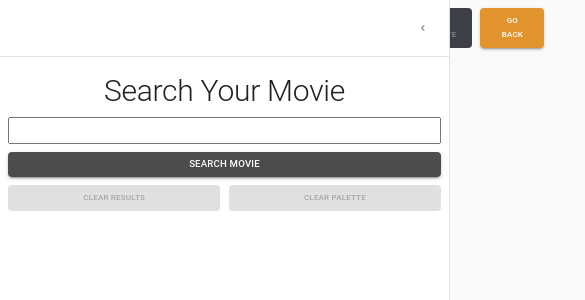
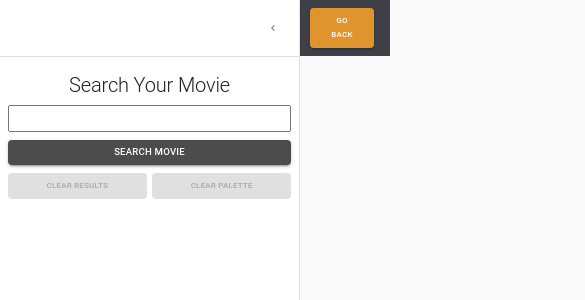
Before and after one commit to HadySalhab/Movie-React-App, a React (Create React App) app: page /palette/new in a window 390 px wide. Shown: the top 300 px of the page, 585 px wide, since content can reach past the window. Built offline with nearby package versions, Linux system fonts and the light colour scheme.

Commit message:
Making NewPalette Page responsive

```diff
--- a/src/data/Constants.js
+++ b/src/data/Constants.js
@@ -1,4 +1,5 @@
-export const DRAWER_WIDTH = 450;
+export const DRAWER_WIDTH = 300;
+export const DRAWER_WIDTH_LARGE = 450;
 const IMAGE_BASE_URL = "https://image.tmdb.org/t/p/";
 const IMAGE_FILE_SIZE_W185 = "w185";
 const IMAGE_FILE_SIZE_W250 = "w250_and_h141_face";
--- a/src/page/new-palette/components/MyToolbar.js
+++ b/src/page/new-palette/components/MyToolbar.js
@@ -31,7 +31,13 @@ function MyToolbar() {
 				<MenuIcon />
 			</IconButton>
 			<div className={classes.toolbarContainer}>
-				<Typography variant="h5" noWrap>
+				<Typography
+					variant="h5"
+					noWrap
+					classes={{
+						root: classes.title,
+					}}
+				>
 					New Movie Palette
 				</Typography>
 
--- a/src/page/new-palette/style/MyAppBarStyle.js
+++ b/src/page/new-palette/style/MyAppBarStyle.js
@@ -1,5 +1,6 @@
 import { makeStyles } from "@material-ui/core/styles";
-import { DRAWER_WIDTH } from "../../../data/Constants";
+import sizes from "../../../vo/sizes";
+import { DRAWER_WIDTH, DRAWER_WIDTH_LARGE } from "../../../data/Constants";
 const useStyles = makeStyles((theme) => ({
 	appBar: {
 		transition: theme.transitions.create(["margin", "width"], {
@@ -8,7 +9,10 @@ const useStyles = makeStyles((theme) => ({
 		}),
 	},
 	appBarShift: {
-		width: `calc(100% - ${DRAWER_WIDTH}px)`,
+		width: `calc(100% - ${DRAWER_WIDTH_LARGE}px)`,
+		[sizes.down("lg")]: {
+			width: `calc(100% - ${DRAWER_WIDTH}px)`,
+		},
 		marginLeft: DRAWER_WIDTH,
 		transition: theme.transitions.create(["margin", "width"], {
 			easing: theme.transitions.easing.easeOut,
--- a/src/page/new-palette/style/MyDrawerStyle.js
+++ b/src/page/new-palette/style/MyDrawerStyle.js
@@ -1,12 +1,19 @@
 import { makeStyles } from "@material-ui/core/styles";
-import { DRAWER_WIDTH } from "../../../data/Constants";
+import { DRAWER_WIDTH, DRAWER_WIDTH_LARGE } from "../../../data/Constants";
+import sizes from "../../../vo/sizes";
 const useStyles = makeStyles((theme) => ({
 	drawer: {
-		width: DRAWER_WIDTH,
+		width: DRAWER_WIDTH_LARGE,
+		[sizes.down("lg")]: {
+			width: DRAWER_WIDTH,
+		},
 		flexShrink: 0,
 	},
 	drawerPaper: {
-		width: DRAWER_WIDTH,
+		width: DRAWER_WIDTH_LARGE,
+		[sizes.down("lg")]: {
+			width: DRAWER_WIDTH,
+		},
 	},
 	drawerHeader: {
 		display: "flex",
--- a/src/page/new-palette/style/MyMainStyle.js
+++ b/src/page/new-palette/style/MyMainStyle.js
@@ -1,5 +1,6 @@
 import { makeStyles } from "@material-ui/core/styles";
-import { DRAWER_WIDTH } from "../../../data/Constants";
+import sizes from "../../../vo/sizes";
+import { DRAWER_WIDTH, DRAWER_WIDTH_LARGE } from "../../../data/Constants";
 const useStyles = makeStyles((theme) => ({
 	drawerHeader: {
 		display: "flex",
@@ -17,9 +18,16 @@ const useStyles = makeStyles((theme) => ({
 			easing: theme.transitions.easing.sharp,
 			duration: theme.transitions.duration.leavingScreen,
 		}),
-		marginLeft: -DRAWER_WIDTH,
+		marginLeft: -DRAWER_WIDTH_LARGE,
+		[sizes.down("lg")]: {
+			marginLeft: -DRAWER_WIDTH,
+		},
 		display: "grid",
 		gridTemplateColumns: "repeat(auto-fit,minmax(22rem,1fr))",
+		[sizes.down("xs")]: {
+			gridTemplateColumns: "30rem",
+			justifyContent: "center",
+		},
 		gridColumnGap: "1rem",
 		justifyItems: "center",
 	},
--- a/src/page/new-palette/style/MySearchAreaStyle.js
+++ b/src/page/new-palette/style/MySearchAreaStyle.js
@@ -1,5 +1,6 @@
 import { makeStyles } from "@material-ui/core/styles";
-import { DRAWER_WIDTH } from "../../../data/Constants";
+import { DRAWER_WIDTH, DRAWER_WIDTH_LARGE } from "../../../data/Constants";
+import sizes from "../../../vo/sizes";
 const useStyles = makeStyles((theme) => ({
 	form: {
 		width: "100%",
@@ -14,7 +15,10 @@ const useStyles = makeStyles((theme) => ({
 		display: "flex",
 		flexDirection: "column",
 		alignItems: "center",
-		padding: `1rem calc(${DRAWER_WIDTH}px*0.5 - 30rem*0.5)`,
+		padding: `1rem calc(${DRAWER_WIDTH_LARGE}px*0.5 - 30rem*0.5)`,
+		[sizes.down("lg")]: {
+			padding: `1rem calc(${DRAWER_WIDTH}px*0.5 - 30rem*0.5)`,
+		},
 	},
 
 	searchArea: {
@@ -25,6 +29,9 @@ const useStyles = makeStyles((theme) => ({
 		paddingTop: "2rem",
 		"&>h2": {
 			textAlign: "center",
+			[sizes.down("lg")]: {
+				fontSize: "2.5rem",
+			},
 		},
 	},
 	btnContainer: {
--- a/src/page/new-palette/style/MyToolbarStyle.js
+++ b/src/page/new-palette/style/MyToolbarStyle.js
@@ -1,4 +1,5 @@
 import { makeStyles } from "@material-ui/core/styles";
+import sizes from "../../../vo/sizes";
 const useStyles = makeStyles((theme) => ({
 	toolbarRoot: {
 		backgroundColor: "#282c34",
@@ -18,6 +19,14 @@ const useStyles = makeStyles((theme) => ({
 		justifyContent: "space-between",
 		alignItems: "center",
 		width: "100%",
+		[sizes.down("sm")]: {
+			justifyContent: "flex-end",
+		},
+	},
+	title: {
+		[sizes.down("sm")]: {
+			display: "none",
+		},
 	},
 	toolbarBtnsContainer: {
 		display: "flex",
```
